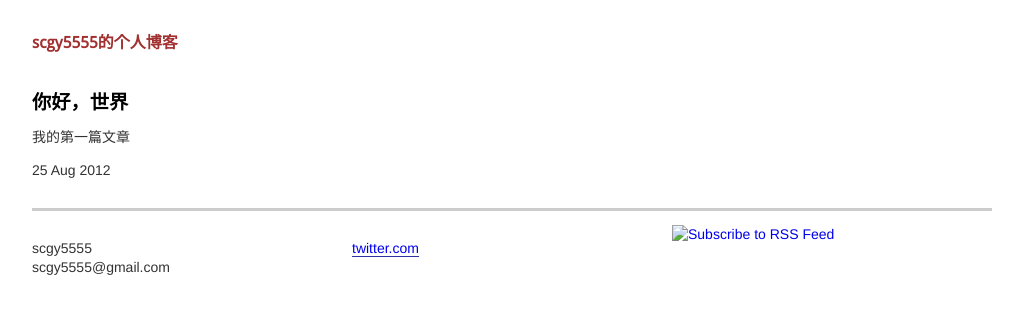
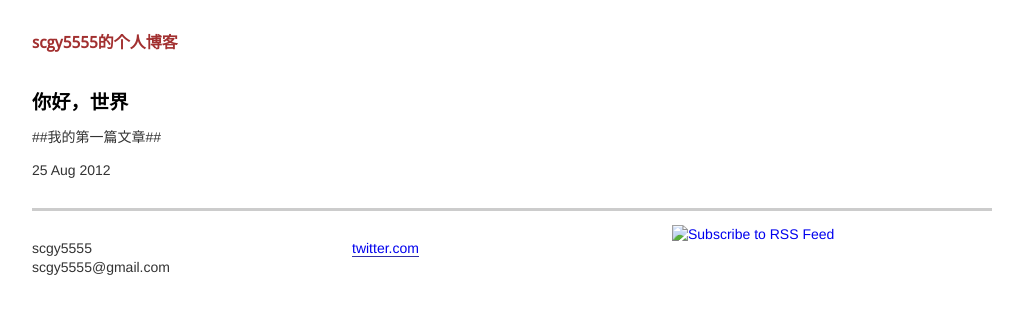
Before and after one commit to scgy5555/scgy5555.github.com, a Jekyll site: the page built from _posts/2012-08-25-hello-world.html, in a window 1280 px wide. Shown: the top 314 px of the page, without its empty margins (128-1151 px from the left). Built offline with Jekyll 4.4.1, drawn with Linux system fonts in a browser that asks for light colours; Markdown is read by kramdown in place of the engine named in the settings.

Commit message:
尝试Markdown

```diff
--- a/_posts/2012-08-25-hello-world.html
+++ b/_posts/2012-08-25-hello-world.html
@@ -5,6 +5,6 @@ title: 你好，世界
 
 <h2>{{ page.title }}</h2>
 
-<p>我的第一篇文章</p>
+##我的第一篇文章##
 
 <p>{{ page.date | date_to_string }}</p>
```
